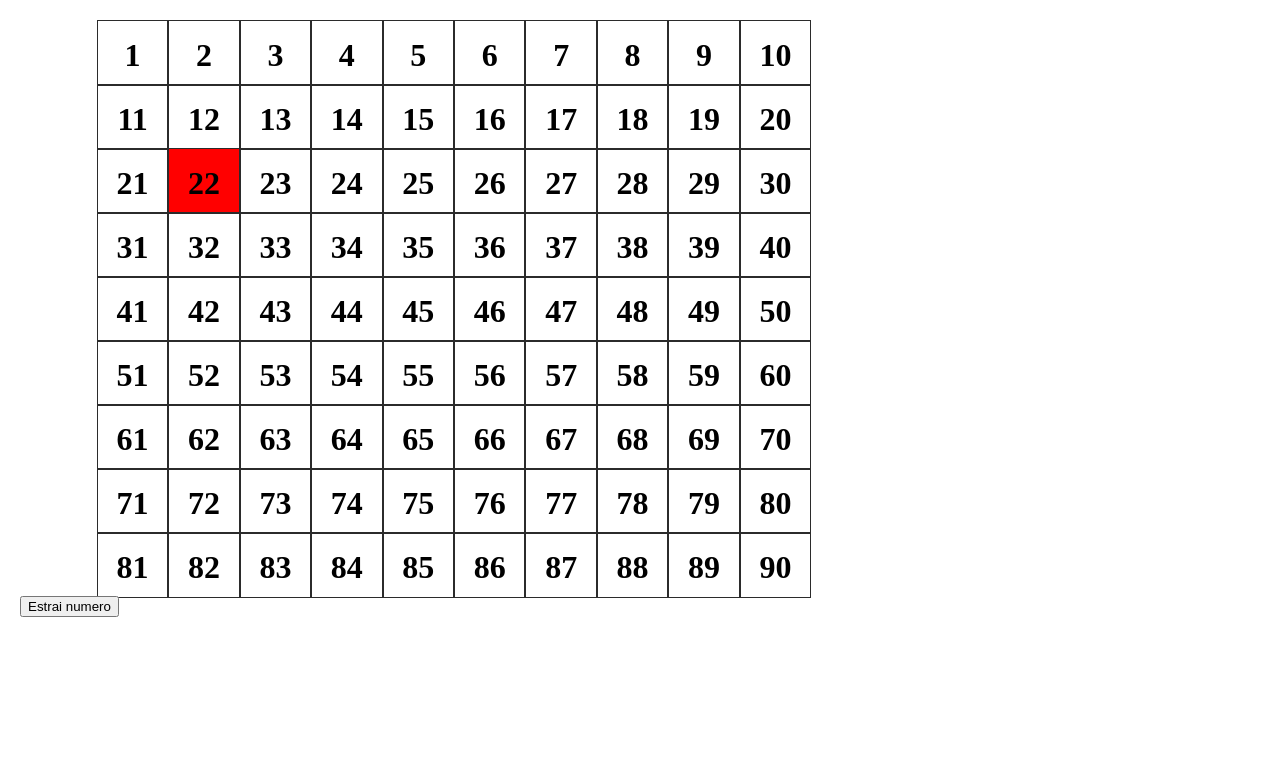
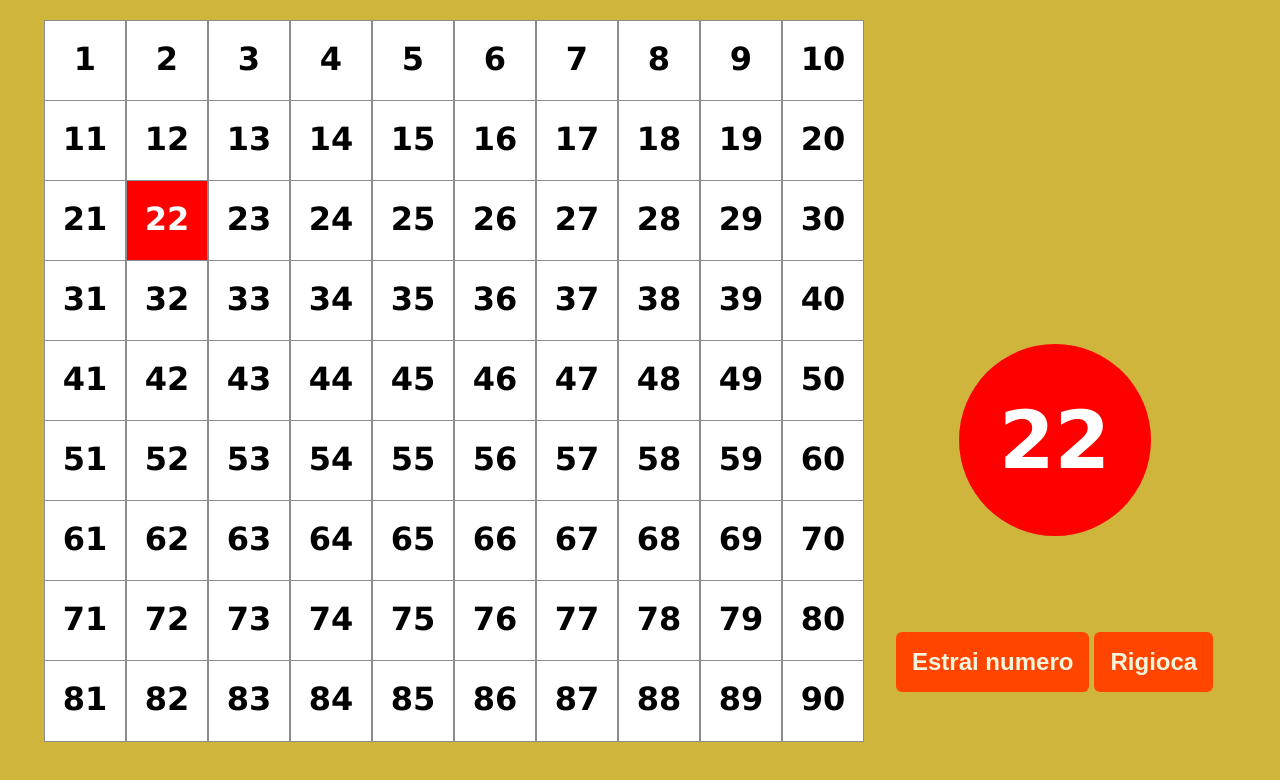
Before and after one commit to fdinocera/Epicode-Unit_01-Sett_03-esercizio_03---Tombola, a plain HTML site: page Epicode-Unit_01-Sett_03-esercizio_03 - Tombola/index.html in a window 1280 px wide. Both pictures are taken after a click on the button "Estrai numero". Drawn offline with Linux system fonts and the light colour scheme.

Commit message:
Add files via upload

```diff
--- a/Epicode-Unit_01-Sett_03-esercizio_03 - Tombola/css/style.css
+++ b/Epicode-Unit_01-Sett_03-esercizio_03 - Tombola/css/style.css
@@ -1,38 +1,75 @@
 body,
-html{
+html {
     margin: 10px;
     padding: 0;
+    font-family: Verdana, Geneva, Tahoma, sans-serif;
+    background-color: #cfb53b;
 }
 
 .riga {
-    /* border: 1px solid red; */
     width: 70%;
-    height: 4rem;
+    height: 80px;
     text-align: center;
 }
 
-
 .cella {
     display: inline-block;
-    border: 1px solid rgb(43, 43, 43);
-    height: 100%;
-    width: 8%;
+    border: 1px solid rgb(140, 140, 140);
+    height: 80px;
+    width: 80px;
     font-size: 2rem;
     font-weight: bold;
+    background-color: white;
 }
 
-.numero{
-    vertical-align: middle;
-    padding: 1rem 0.5rem;
+.numero {
+    position: relative;
+    transform: translate(0, 50%);
 }
-
 
 .cellaEvidenziata {
     display: inline-block;
-    border: 1px solid rgb(43, 43, 43);
-    height: 100%;
-    width: 8%;
+    border: 1px solid rgb(140, 140, 140);
+    height: 80px;
+    width: 80px;
     font-size: 2rem;
     font-weight: bold;
+    color: white;
     background-color: red;
 }
+
+#button,
+#button2 {
+    background-color: orangered;
+    font-weight: bold;
+    padding: 1rem;
+    color: beige;
+    border: none;
+    border-radius: 6px;
+    font-size: 1.5rem;
+}
+
+#pulsanti {
+    position: absolute;
+    top: 43%;
+    left: 70%;
+    text-align: center;
+}
+
+#estratto {
+    font-weight: bold;
+    border-radius: 50%;
+    color: white;
+    background-color: red;
+    width: 12rem;
+    height: 12rem;
+    margin: 0 auto 6rem;
+}
+
+#estratto div {
+    font-size: 5rem;
+    position: relative;
+    top: 50%;
+    left: 50%;
+    transform: translate(-50%, -50%);
+}
--- a/Epicode-Unit_01-Sett_03-esercizio_03 - Tombola/index.html
+++ b/Epicode-Unit_01-Sett_03-esercizio_03 - Tombola/index.html
@@ -10,10 +10,16 @@
 
 <body>
 
-    <!-- griglia -->
     <div id="griglia"></div>
 
-    <button id="button">Estrai numero</button>
+    <div id="pulsanti">
+
+        <div id="estratto">
+            <div></div>
+        </div>
+        <button id="button">Estrai numero</button>
+        <button id="button2">Rigioca</button>
+    </div>
 
 
     <script src="/js/script.js"></script>
--- a/Epicode-Unit_01-Sett_03-esercizio_03 - Tombola/js/script.js
+++ b/Epicode-Unit_01-Sett_03-esercizio_03 - Tombola/js/script.js
@@ -1,10 +1,8 @@
-
-
-
-
 //html
 const griglia = document.getElementById('griglia');
 const button = document.getElementById('button');
+const estratto = document.getElementById('estratto');
+const button2 = document.getElementById('button2');
 
 //variabili globali
 let numeri = [];
@@ -24,7 +22,6 @@ const stampaGriglia = () => {
         riga.classList.add("riga");
 
         for (let i = 0; i < 10; i++) {
-
             const cella = document.createElement('div');
 
             //evidenzia numero estratto
@@ -37,7 +34,6 @@ const stampaGriglia = () => {
             const divNumero = document.createElement('div');
             divNumero.innerText = index++;
             divNumero.classList.add('numero');
-
             cella.appendChild(divNumero);
             riga.appendChild(cella);
         }
@@ -45,34 +41,40 @@ const stampaGriglia = () => {
     }
 };
 
-
-
 const estraiNumero = () => {
 
+    //gioco completato
+    if (numeriEstratti.length == 90) {
+        return;
+    }
+
     let n = Math.floor(Math.random() * 90 + 1);
+    const found = numeriEstratti.indexOf(n);
+    if (found > -1) {
+        estraiNumero();
+    } else {
+        numeriEstratti.push(n);
 
-    const found = numeriEstratti.indexOf(n);
-    console.log('found ' + found);
-
-    if (found > 0) {
-        estraiNumero();
+        //crea div testo
+        estratto.innerHTML = '';
+        const testo = document.createElement('div');
+        testo.innerText = n;
+        estratto.appendChild(testo);
     }
-    console.log('found ' + found);
-
-
-
-    numeriEstratti.push(n);
-    console.log(numeriEstratti);
 };
 
-
-
-
-
+//click estrai numero
 button.addEventListener('click', function () {
     estraiNumero();
     stampaGriglia();
-
 });
 
-stampaGriglia();
+//click rigioca
+button2.addEventListener('click', function () {
+    numeriEstratti = [];
+    estratto.innerHTML = '';
+    stampaGriglia();
+});
+
+//inizio
+addEventListener('load', stampaGriglia);
```
